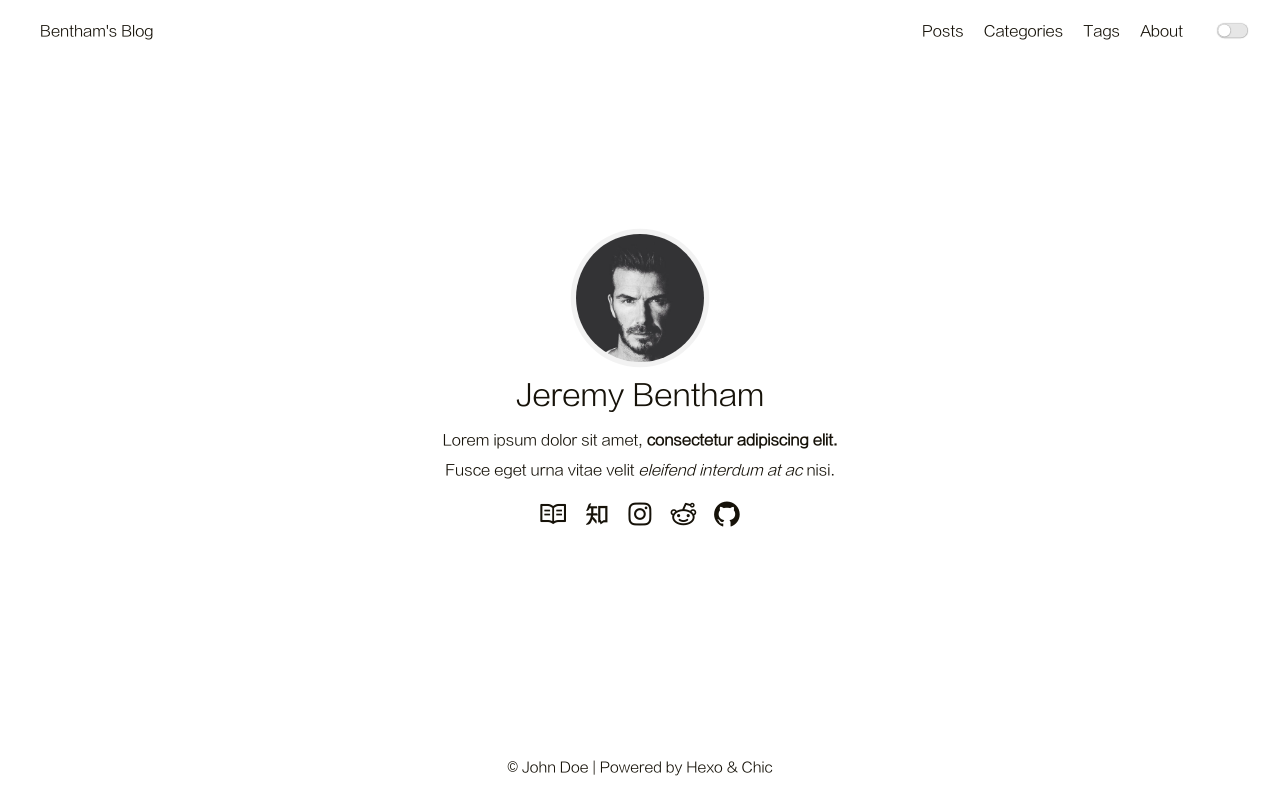
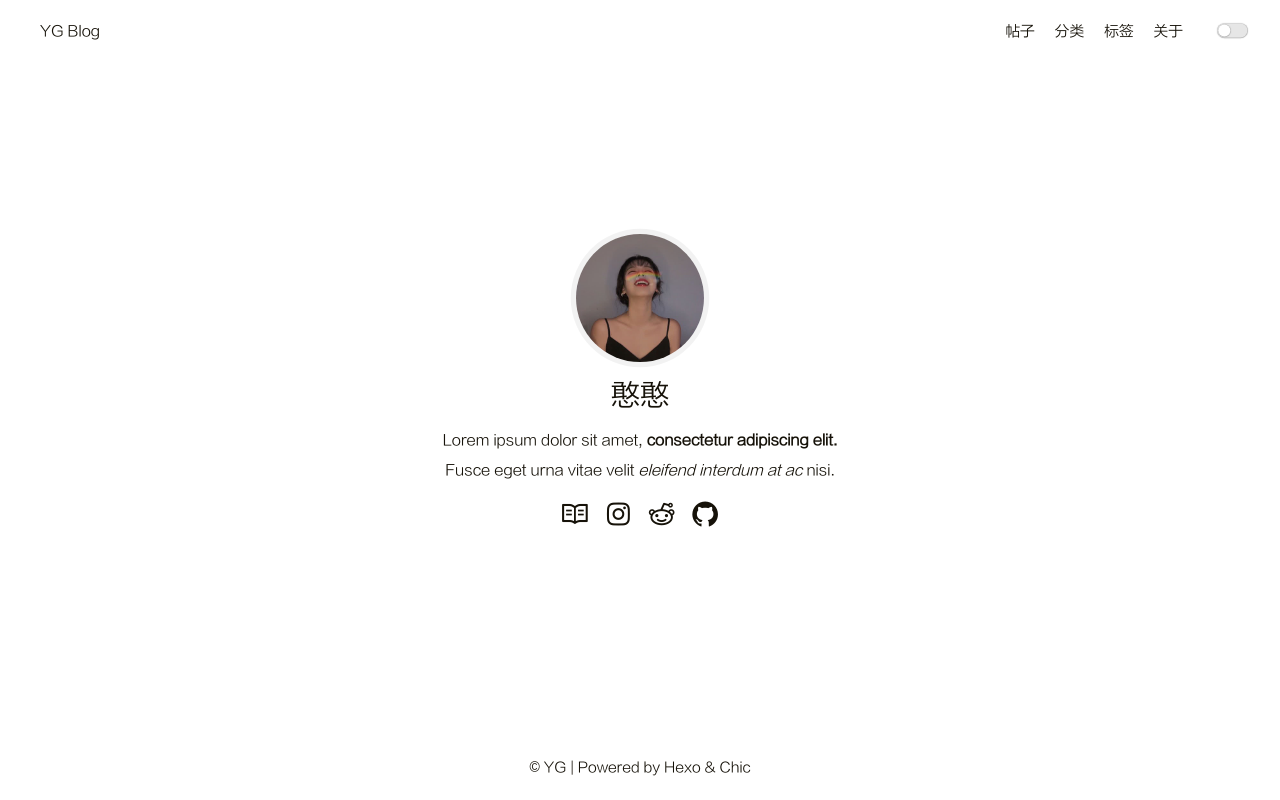
Before and after one commit to lyg-git123/lyg-git123.github.io, a plain HTML site: page index.html in a window 1280 px wide. Drawn offline with Linux system fonts and the light colour scheme.

Commit message:
“update”

```diff
--- a/index.html
+++ b/index.html
@@ -1,18 +1,18 @@
 <!DOCTYPE html>
-<html lang="en">
+<html lang="zh-CN">
 <head>
     <meta charset="UTF-8">
 <meta name="viewport"
       content="width=device-width, initial-scale=1.0, maximum-scale=1.0, minimum-scale=1.0">
 <meta http-equiv="X-UA-Compatible" content="ie=edge">
 
-    <meta name="author" content="John Doe">
+    <meta name="author" content="YG">
 
 
 
 
 
-<title>Hexo</title>
+<title>憨憨的博客</title>
 
 
 
@@ -49,16 +49,16 @@
         <header>
     <nav class="navbar">
         <div class="container">
-            <div class="navbar-header header-logo"><a href="/">Bentham&#39;s Blog</a></div>
+            <div class="navbar-header header-logo"><a href="/">YG Blog</a></div>
             <div class="menu navbar-right">
 
-                    <a class="menu-item" href="/archives">Posts</a>
+                    <a class="menu-item" href="/archives">帖子</a>
 
-                    <a class="menu-item" href="/category">Categories</a>
+                    <a class="menu-item" href="/category">分类</a>
 
-                    <a class="menu-item" href="/tag">Tags</a>
+                    <a class="menu-item" href="/tag">标签</a>
 
-                    <a class="menu-item" href="/about">About</a>
+                    <a class="menu-item" href="/about">关于</a>
 
                 <input id="switch_default" type="checkbox" class="switch_default">
                 <label for="switch_default" class="toggleBtn"></label>
@@ -72,19 +72,19 @@
         <div class="container">
             <div class="navbar-header">
                 <div>
-                    <a href="/">Bentham&#39;s Blog</a><a id="mobile-toggle-theme">·&nbsp;Light</a>
+                    <a href="/">YG Blog</a><a id="mobile-toggle-theme">·&nbsp;Light</a>
                 </div>
                 <div class="menu-toggle" onclick="mobileBtn()">&#9776; Menu</div>
             </div>
             <div class="menu" id="mobile-menu">
 
-                    <a class="menu-item" href="/archives">Posts</a>
+                    <a class="menu-item" href="/archives">帖子</a>
 
-                    <a class="menu-item" href="/category">Categories</a>
+                    <a class="menu-item" href="/category">分类</a>
 
-                    <a class="menu-item" href="/tag">Tags</a>
+                    <a class="menu-item" href="/tag">标签</a>
 
-                    <a class="menu-item" href="/about">About</a>
+                    <a class="menu-item" href="/about">关于</a>
 
             </div>
         </div>
@@ -109,9 +109,9 @@
     <div class="container">
     <div class="intro">
         <div class="avatar">
-            <a href="/archives"><img src="/image/avatar.jpeg"></a>
+            <a href="/"><img src="/image/avatar1.jpg"></a>
         </div>
-        <div class="nickname">Jeremy Bentham</div>
+        <div class="nickname">憨憨</div>
         <div class="description"><p>Lorem ipsum dolor sit amet, <strong>consectetur adipiscing elit.</strong> <br>Fusce eget urna vitae velit <em>eleifend interdum at ac</em> nisi.</p>
 </div>
         <div class="links">
@@ -121,13 +121,6 @@
 
 
                             <i class="iconfont icon-blog"></i>
-
-                    </a>
-
-                    <a class="link-item" title="ZhiHu" href="https://www.zhihu.com/people/sirice" target="_blank" rel="noopener">
-
-
-                            <i class="iconfont icon-zhihu"></i>
 
                     </a>
 
@@ -145,7 +138,7 @@
 
                     </a>
 
-                    <a class="link-item" title="Github" href="https://github.com/Siricee" target="_blank" rel="noopener">
+                    <a class="link-item" title="Github" href="https://github.com/lyg-git123" target="_blank" rel="noopener">
 
 
                             <i class="iconfont icon-github"></i>
@@ -161,7 +154,7 @@
         </div>
         <footer id="footer" class="footer">
     <div class="copyright">
-        <span>© John Doe | Powered by <a href="https://hexo.io" target="_blank">Hexo</a> & <a href="https://github.com/Siricee/hexo-theme-Chic" target="_blank">Chic</a></span>
+        <span>© YG | Powered by <a href="https://hexo.io" target="_blank">Hexo</a> & <a href="https://github.com/Siricee/hexo-theme-Chic" target="_blank">Chic</a></span>
     </div>
 </footer>
 
```
Also changed, not shown: 2019/10/20/hello-world/index.html (+17 -17 lines), archives/2019/10/index.html (+15 -15 lines), archives/2019/index.html (+15 -15 lines), archives/index.html (+15 -15 lines), image/avatar1.jpg (added), image/avatar2.jpg (added).
